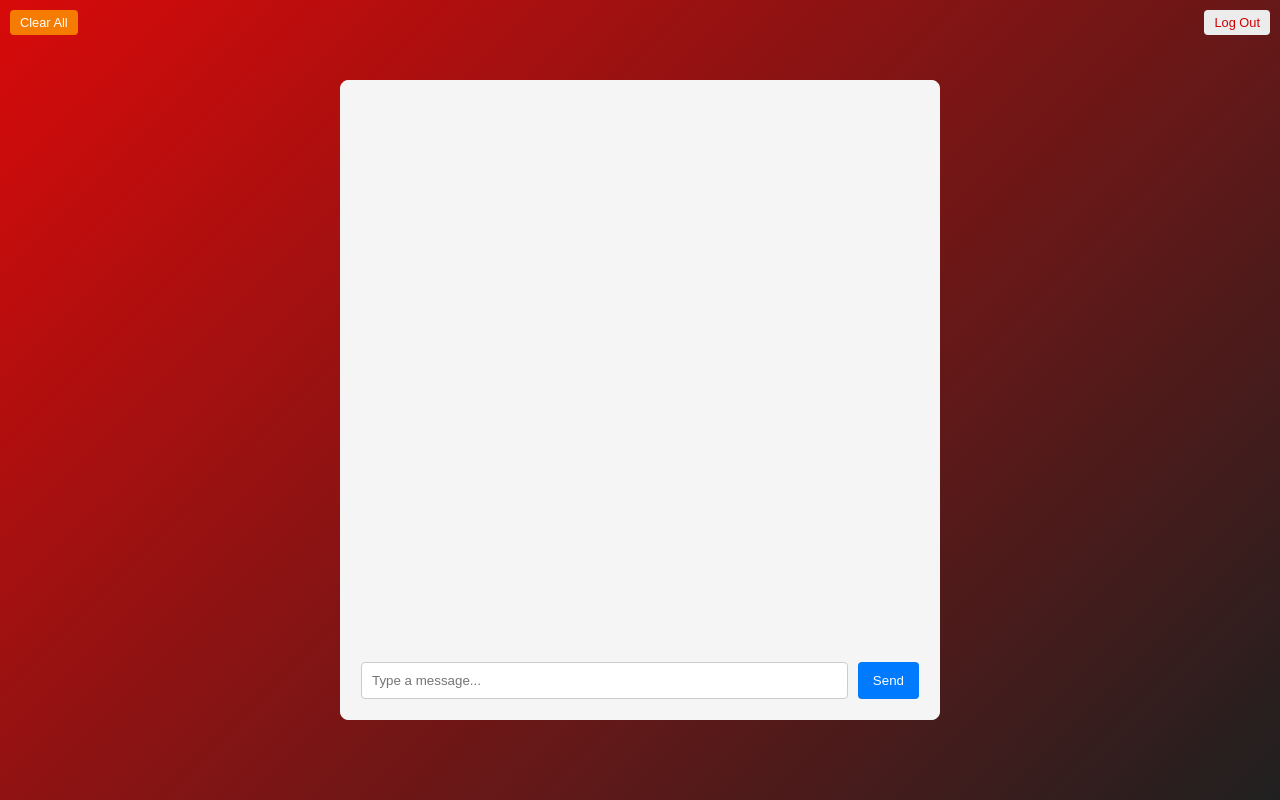
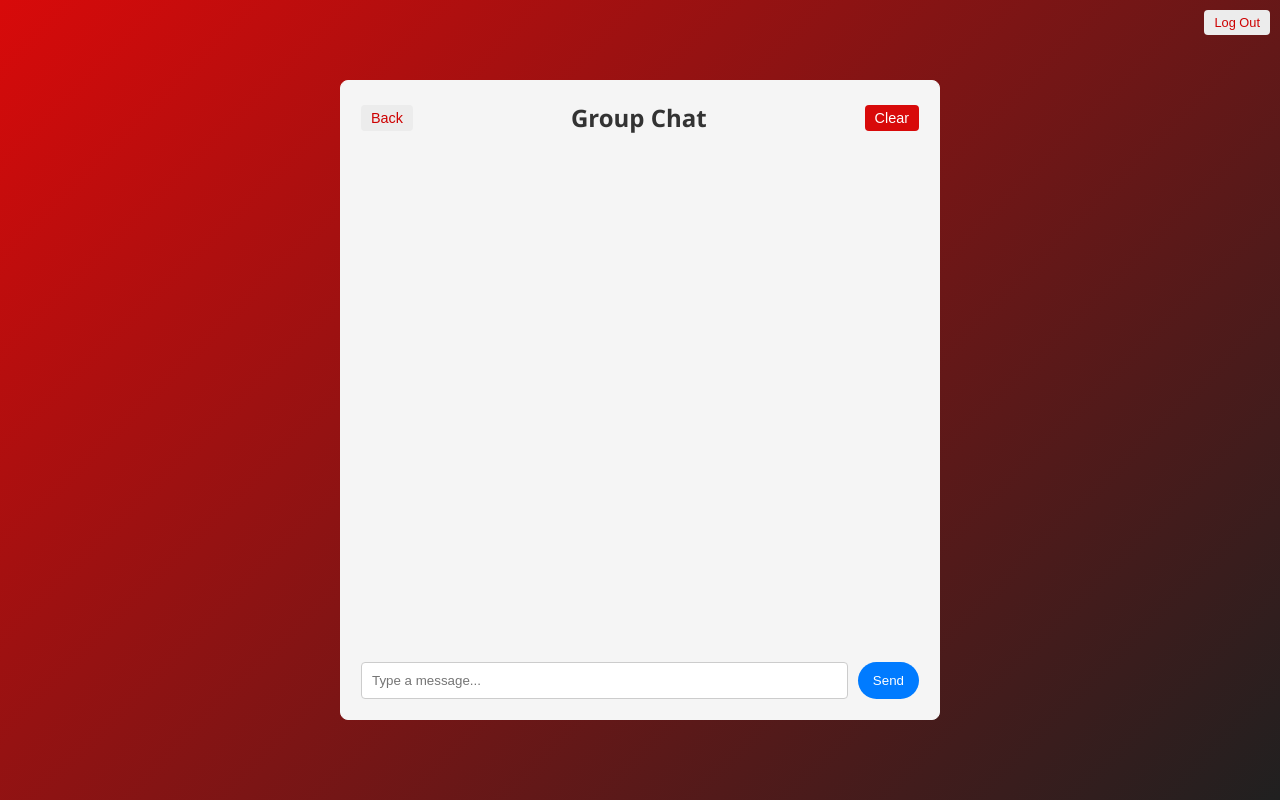
Before and after one commit to Warathpob/Warathpob, a plain HTML site: page GroupChat.html in a window 1280 px wide. Drawn offline with Linux system fonts and the light colour scheme; no server answers; sample sign-in values are in the browser's storage.

Commit message:
Updated website with new features

```diff
--- a/GroupChat.html
+++ b/GroupChat.html
@@ -6,7 +6,7 @@
     <title>Chat Room</title>
     <style>
         body {
-            font-family: Arial, sans-serif;
+            font-family: 'Segoe UI', Tahoma, Geneva, Verdana, sans-serif;
             display: flex;
             flex-direction: column;
             justify-content: center;
@@ -27,8 +27,30 @@
             background: #f5f5f5;
             padding: 20px;
             box-sizing: border-box;
-
-
+        }
+        #header {
+            display: flex;
+            justify-content: space-between;
+            align-items: center;
+            margin-bottom: 20px;
+        }
+        #backButton {
+            padding: 5px 10px;
+            border: none;
+            border-radius: 4px;
+            background-color: #ececec;
+            color: rgb(205, 0, 0);
+            cursor: pointer;
+            font-size: 0.9em;
+        }
+        #backButton:hover {
+            background-color: #000000;
+            color: white;
+        }
+        #title {
+            font-size: 1.5em;
+            color: #333;
+            margin: 0;
         }
         #chatWindow {
             flex: 1;
@@ -78,7 +100,7 @@
         #sendButton {
             padding: 10px 15px;
             border: none;
-            border-radius: 4px;
+            border-radius: 20px;
             background: #007bff;
             color: white;
             cursor: pointer;
@@ -103,26 +125,28 @@
             background-color: #000000;
         }
         #clearButton {
-            position: absolute;
-            top: 10px;
-            left: 10px;
+
             padding: 5px 10px;
             border: none;
             border-radius: 4px;
-            background-color: #f57c00;
+            background-color: #D80A0A;
             color: white;
             cursor: pointer;
-            font-size: 0.8em;
+            font-size: 0.9em;
         }
         #clearButton:hover {
-            background-color: #e65100;
+            background-color: #6f6f6f;
         }
     </style>
 </head>
 <body>
     <button id="logoutButton">Log Out</button>
-    <button id="clearButton">Clear All</button>
     <div class="container">
+        <div id="header">
+            <button id="backButton">Back</button>
+            <h1 id="title">Group Chat</h1>
+            <button id="clearButton">Clear</button> <!-- Clear All button -->
+        </div>
         <div id="chatWindow"></div>
         <form id="chatForm">
             <input type="text" id="chatInput" placeholder="Type a message..." required>
@@ -156,12 +180,6 @@
         const logoutButton = document.getElementById('logoutButton');
         const clearButton = document.getElementById('clearButton');
 
-        // Check if user is logged in
-        const username = localStorage.getItem('username');
-        if (!username) {
-            window.location.href = 'login.html';
-        }
-
         // Handle form submission to send message
         chatForm.addEventListener('submit', (e) => {
             e.preventDefault();
@@ -177,6 +195,22 @@
             }
         });
 
+        // Listen for new messages in real-time
+        const messageRef = ref(database, 'messages');
+        onChildAdded(messageRef, (snapshot) => {
+            const data = snapshot.val();
+            displayMessage(data.username, data.message);
+            chatWindow.scrollTop = chatWindow.scrollHeight; // Auto-scroll to bottom
+        });
+
+        // Check if user is logged in
+        const username = localStorage.getItem('username');
+        if (!username) {
+            window.location.href = 'login.html';
+        }
+
+
+
         // Function to load existing messages
         function loadMessages() {
             const messageRef = ref(database, 'messages');
@@ -191,13 +225,7 @@
             });
         }
 
-        // Listen for new messages in real-time
-        const messageRef = ref(database, 'messages');
-        onChildAdded(messageRef, (snapshot) => {
-            const data = snapshot.val();
-            displayMessage(data.username, data.message);
-            chatWindow.scrollTop = chatWindow.scrollHeight; // Auto-scroll to bottom
-        });
+
 
         // Listen for message removal in real-time
         onChildRemoved(messageRef, () => {
@@ -224,7 +252,7 @@
         }
 
         // Load messages when page loads
-        loadMessages();
+        // loadMessages();
 
         // Handle logout
         logoutButton.addEventListener('click', () => {
@@ -241,6 +269,10 @@
                 console.error("Error clearing messages: ", error);
             });
         });
+              // Handle "Back" button to return to main page
+              document.getElementById('backButton').addEventListener('click', () => {
+            window.location.href = 'main.html';
+        });
     </script>
 </body>
 </html>
```
